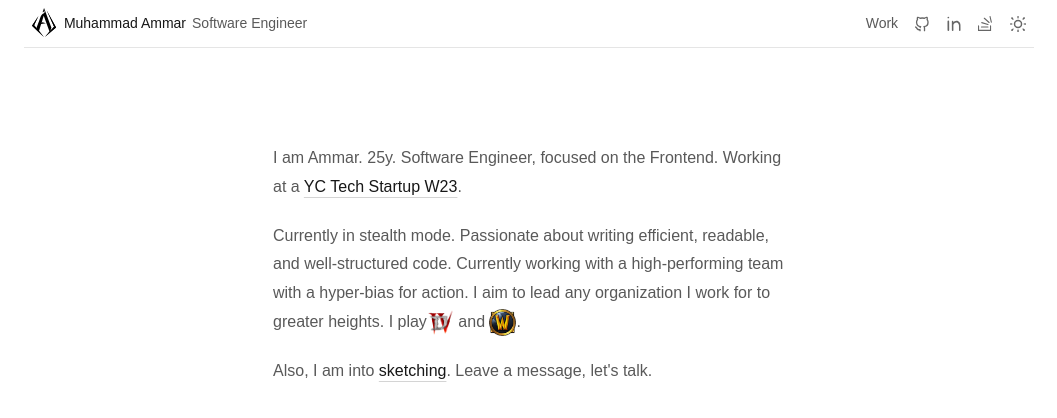
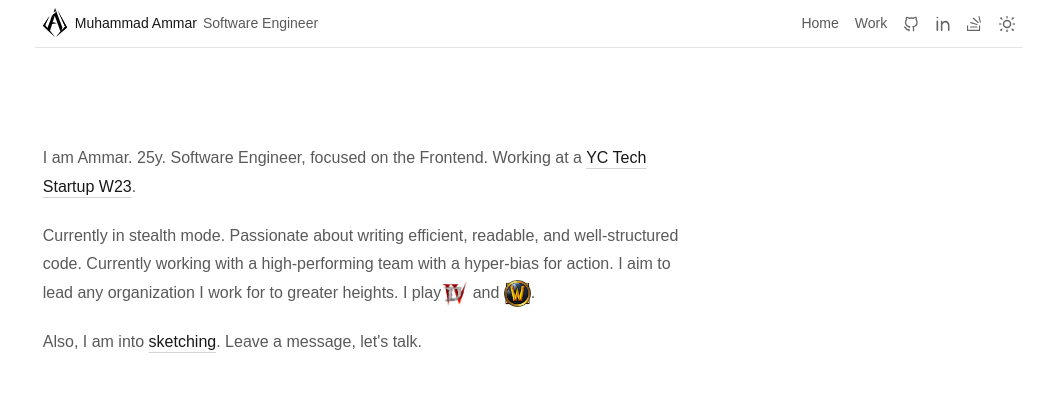
Before and after one commit to Fanoflix/personal-portfolio-v2, a Next.js app: page / in a window 1280 px wide. Shown: the top 418 px of the page, without its empty margins (111-1168 px from the left). Built offline with nearby package versions, Linux system fonts and the light colour scheme; a web font is replaced by a local one.

Commit message:
DEV: Minor adjustments

```diff
--- a/src/app/globals.css
+++ b/src/app/globals.css
@@ -41,7 +41,7 @@
   }
 
   .dark {
-    --background: 0 0% 3.9%;
+    --background: 0 0% 2%;
     --foreground: 0 0% 98%;
     --text: 0 0% 63%;
     --card: 0 0% 3.9%;
@@ -81,6 +81,7 @@
 
   body {
     @apply bg-background text-foreground antialiased;
+    @apply flex flex-col items-center justify-center px-2;
   }
 
   h1 {
--- a/src/app/page.tsx
+++ b/src/app/page.tsx
@@ -4,12 +4,12 @@ import InlineImageWithTooltip from "../components/InlineImageWithTooltip/InlineI
 import InlineLink from "../components/InlineLink/InlineLink";
 import MyLogo from "../components/MyLogo/MyLogo";
 import { StaggeredContainer } from "../features/framer-animations/components/StaggeredContainer";
+import { cn } from "../lib/utils";
 
 export default function Home() {
   return (
-    <div className="flex flex-col gap-24 items-center justify-center">
-      <div className="flex flex-col gap-12 sm:w-[32rem] py-24 sm:px-0">
-        <StaggeredContainer containerClassName="flex flex-col gap-5">
+    <div className={cn("py-12 md:py-24 px-2")}>
+      <StaggeredContainer containerClassName="flex flex-col gap-5 w-full md:w-2/3 text-pretty">
         <p>
           I am Ammar. 25y. Software Engineer, focused on the Frontend. Working
           at a{" "}
@@ -47,6 +47,5 @@ export default function Home() {
         </p>
       </StaggeredContainer>
     </div>
-    </div>
   );
 }
--- a/src/components/AppShell.tsx
+++ b/src/components/AppShell.tsx
@@ -4,12 +4,18 @@ import { usePathname } from "next/navigation";
 import { PropsWithChildren } from "react";
 import { layoutVariants } from "../features/framer-animations/variants";
 import TopNavbar from "./TopNavbar";
+import { cn } from "../lib/utils";
 
 export default function AppShell({ children }: PropsWithChildren) {
   const pathname = usePathname();
 
   return (
-    <div className="px-6 pb-6 flex flex-col items-center">
+    <div
+      className={cn(
+        "w-full md:w-site",
+        "px-6 pb-6 flex flex-col items-center justify-center",
+      )}
+    >
       <TopNavbar />
       <AnimatePresence mode="wait">
         <motion.section
--- a/src/components/TopNavbar.tsx
+++ b/src/components/TopNavbar.tsx
@@ -17,11 +17,11 @@ export default function Navbar() {
   const pathname = usePathname();
 
   return (
-    <nav className=" w-full flex justify-center h-max md:h-12 sticky top-0 backdrop-blur-lg z-50">
+    <nav className="w-full flex justify-center h-max md:h-12 sticky top-0 backdrop-blur-lg z-50">
       <AnimatePresence mode="wait">
         <motion.section
           className={cn(
-            "w-full md:w-site flex flex-col sm:flex-row items-center text-center justify-between",
+            "w-full flex flex-col sm:flex-row items-center text-center justify-between",
             "py-4 md:py-3 px-2",
             "gap-3",
             "border-border border-b",
@@ -45,6 +45,13 @@ export default function Navbar() {
           </div>
 
           <div className="flex items-center justify-center gap-6 md:gap-4">
+            <Link
+              prefetch
+              className="text-[14px] text-text hover:text-primary"
+              href="/"
+            >
+              Home
+            </Link>
             <Link
               prefetch
               className="text-[14px] text-text hover:text-primary"
--- a/src/features/framer-animations/variants.ts
+++ b/src/features/framer-animations/variants.ts
@@ -1,16 +1,21 @@
-import { Variants } from "framer-motion";
+import { easeIn, Variants } from "framer-motion";
 
 export const layoutVariants: Variants = {
   hidden: {
     opacity: 0,
     y: 15,
+    filter: "blur(10px)",
   },
   visible: {
     opacity: 1,
     y: 0,
+    filter: "blur(0px)",
     transition: {
-      duration: 0.5,
+      duration: 0.35,
       ease: "easeInOut",
+      filter: {
+        duration: 0.6,
+      },
     },
   },
 };
@@ -50,25 +55,24 @@ export const filtersBarVariants: Variants = {
 
 export const NavBarVariants: Variants = {
   hidden: {
-    opacity: 0,
-    y: -2,
-    scaleY: 0,
-    transformOrigin: "50% 80%",
+    opacity: 0.6,
+    filter: "blur(5px)",
   },
   visible: {
+    filter: "blur(0px)",
     opacity: 1,
-    y: 0,
-    scaleY: 1,
-    transformOrigin: "50% 80%",
+    scale: 1,
     transition: {
-      duration: 0.14,
-      ease: "linear",
+      type: "easeIn",
+      duration: 0.2,
     },
   },
   out: {
-    opacity: 0,
-    y: 2,
-    scaleY: 0,
-    transformOrigin: "50% 80%",
+    opacity: 0.6,
+    filter: "blur(5px)",
+    transition: {
+      duration: 0.25,
+      ease: "easeOut",
+    },
   },
 };
--- a/src/features/work/WorkPage.tsx
+++ b/src/features/work/WorkPage.tsx
@@ -31,7 +31,7 @@ export default function Page() {
   }
 
   return (
-    <div className="container w-full sm:w-site mx-auto py-10">
+    <div className="container mx-auto py-10">
       <StaggeredContainer containerClassName="flex flex-col gap-4">
         <h1 className="text-2xl font-semibold">Work</h1>
 
@@ -51,7 +51,7 @@ export default function Page() {
           // TODO: Gather feedback on this.
           // rowClassName={(row) =>
           //   Boolean(row.project.label === "majorContribution")
-          //     ? "bg-gradient-to-r from-orange-900/40 via-50% via-orange-900/5 to-transparent"
+          //     ? "bg-gradient-to-r from-orange-900/20 via-50% via-orange-900/5 to-transparent"
           //     : ""
           // }
         />
```
Lines whose indentation alone changed are shown as unchanged.
